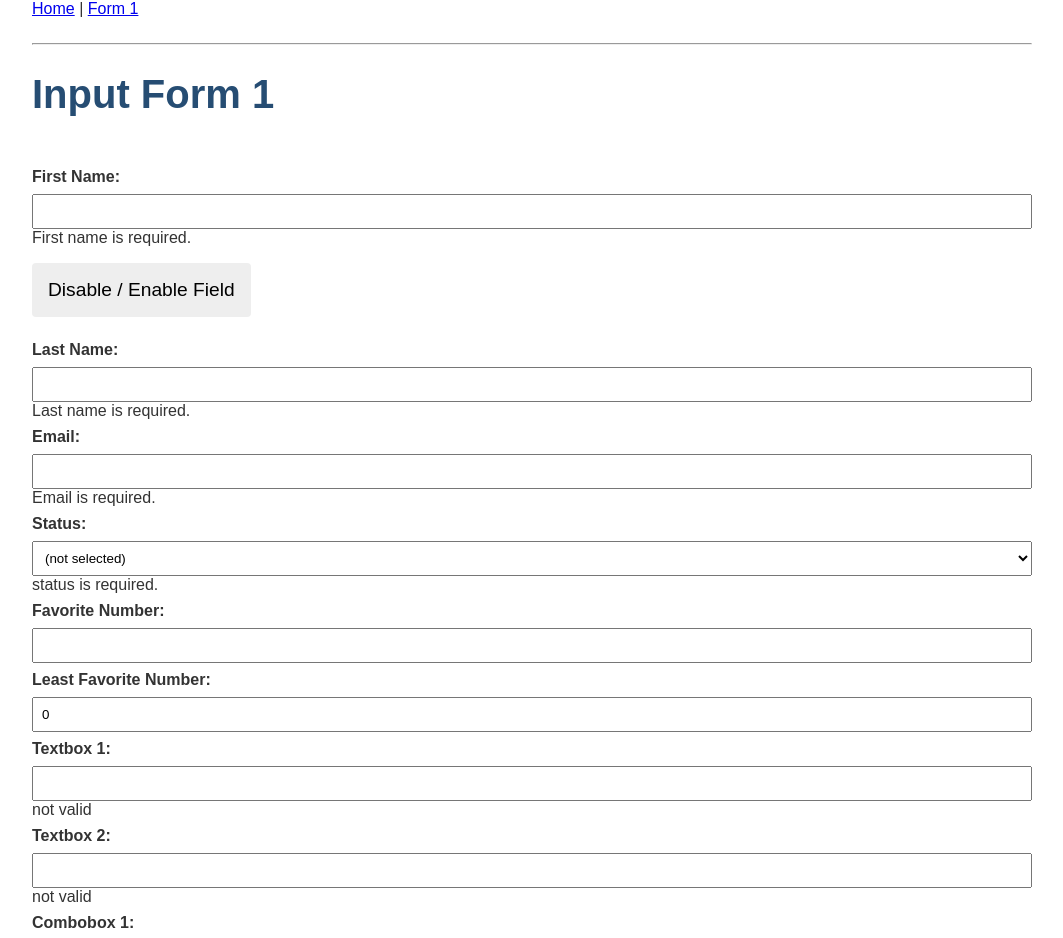
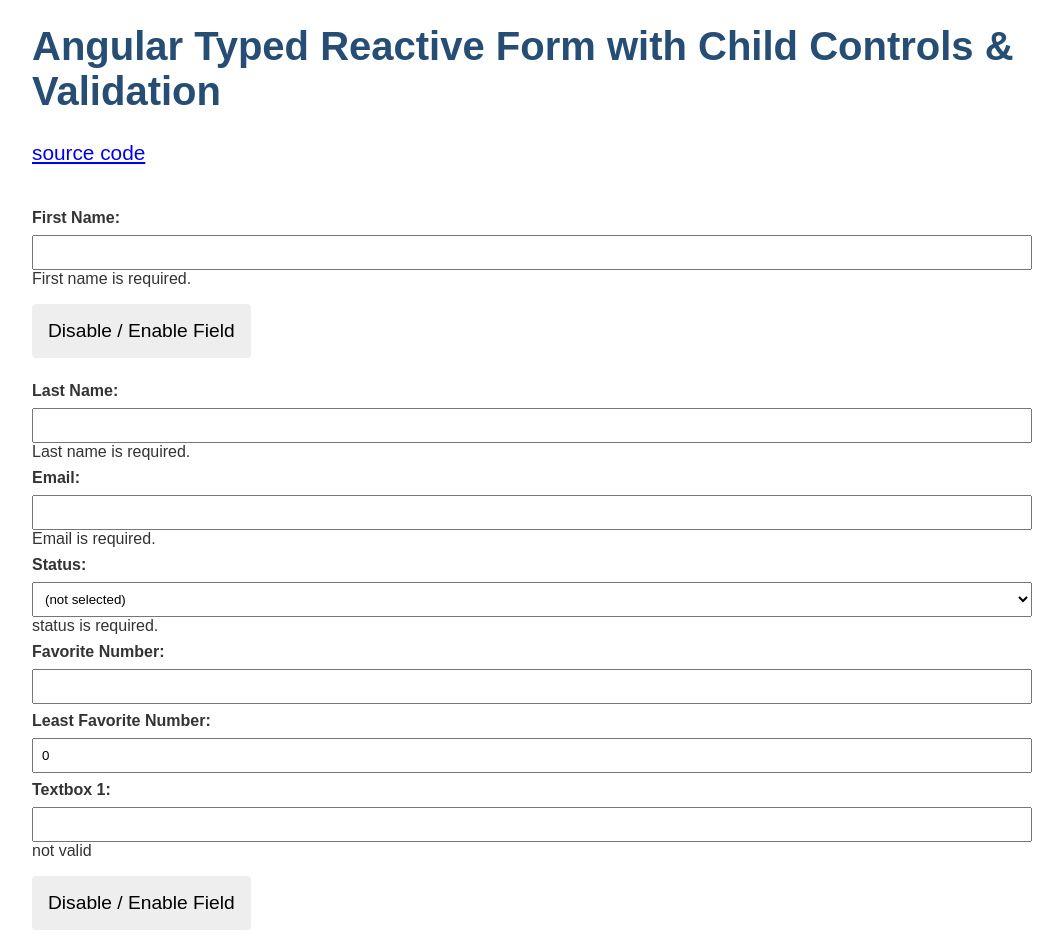
Before and after one commit to benday-inc/AngularChildComponentsWithValidation, an Angular app: page /form1 in a window 1280 px wide. Shown: the part 35-973 px from the top of the page, without its empty margins (108-1171 px from the left). Built offline with nearby package versions, Linux system fonts and the light colour scheme.

Commit message:
Cleaning up UI

```diff
--- a/src/app/app.component.html
+++ b/src/app/app.component.html
@@ -1,4 +1 @@
-<a routerLink="/">Home</a> |
-<a routerLink="/form1">Form 1</a>
-<hr>
 <router-outlet></router-outlet>
--- a/src/app/main-form/main-form.component.html
+++ b/src/app/main-form/main-form.component.html
@@ -1,11 +1,12 @@
-<h1>Input Form 1</h1>
+<h1>Angular Typed Reactive Form with Child Controls &amp; Validation</h1>
+<h3><a href="https://github.com/benday-inc/AngularChildComponentsWithValidation" target="_blank">source code</a></h3>
 
 <form [formGroup]="theForm">
     <label for="first-name">First Name: </label>
     <input id="first-name" type="text" formControlName="firstName">
     <app-validation-message-display controlDisplayName="First name"
         [controlToValidate]="theForm.controls['firstName']"></app-validation-message-display>
-    <button type="button" (click)="toggleDisabledFields()">Disable / Enable Field</button>
+    <button type="button" (click)="toggleFirstNameField()">Disable / Enable Field</button>
 
     <label for="last-name">Last Name: </label>
     <input id="last-name" type="text" formControlName="lastName">
@@ -35,6 +36,8 @@
 
     <app-textbox-field [parentForm]="theForm" controlName="textbox1" displayName="Textbox 1"></app-textbox-field>
 
+    <button type="button" (click)="toggleTextbox1Field()">Disable / Enable Field</button>
+
     <app-textbox-field [parentForm]="theForm" controlName="textbox2" displayName="Textbox 2"></app-textbox-field>
 
     <app-combobox-field [parentForm]="theForm" controlName="combobox1" displayName="Combobox 1"></app-combobox-field>
--- a/src/app/main-form/main-form.component.ts
+++ b/src/app/main-form/main-form.component.ts
@@ -54,16 +54,23 @@
     console.log(this.theForm?.value);
   }
 
-  toggleDisabledFields() {
+  toggleFirstNameField() {
     if (this.theForm === null) {
       return;
     }
 
     this.toggleField(this.theForm.controls.firstName);
+  }
+
+  toggleTextbox1Field() {
+    if (this.theForm === null) {
+      return;
+    }
+
     this.toggleField(this.theForm.controls.textbox1);
   }
 
-  toggleField(control: FormControl) {
+  private toggleField(control: FormControl) {
     if (control.disabled === true) {
       control.enable()
     }
@@ -94,6 +101,12 @@
   populateWithData(allData: boolean) {
 
     if (allData === true) {
+      this.addComboboxOption();
+      this.addComboboxOption();
+      this.addComboboxOption();
+
+      const comboxBoxValue = this.combobox1?.availableValues[1];
+
       this.theForm?.patchValue({
         firstName: 'Ben',
         lastName: 'Day',
@@ -102,7 +115,8 @@
         favoriteNumber: '42',
         leastFavoriteNumber: 13,
         textbox1: 'Hello, world!',
-        textbox2: "What's shaking?"
+        textbox2: "What's shaking?",
+        combobox1: comboxBoxValue?.key
       });
     } else {
       this.theForm?.patchValue({
```
